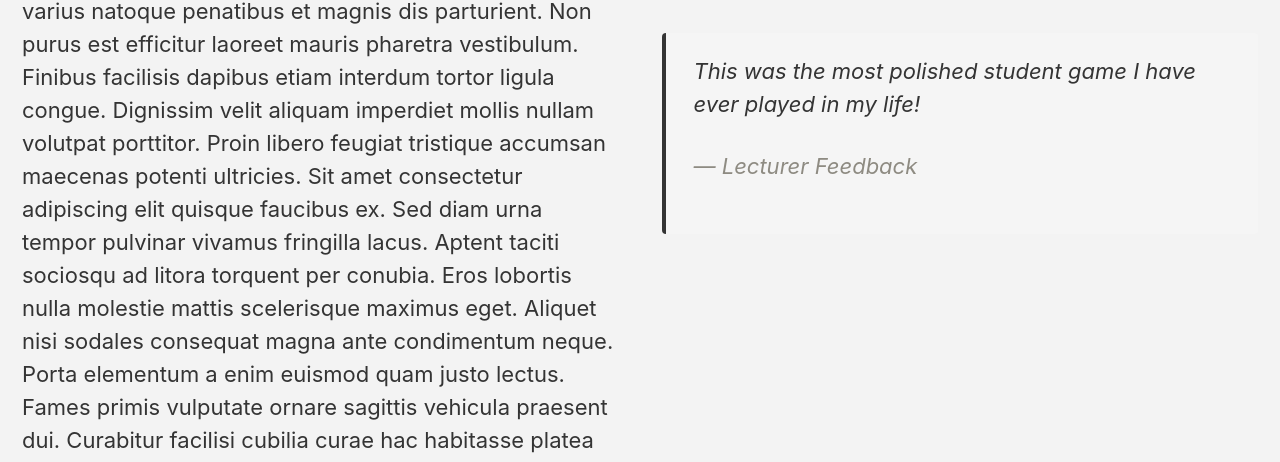
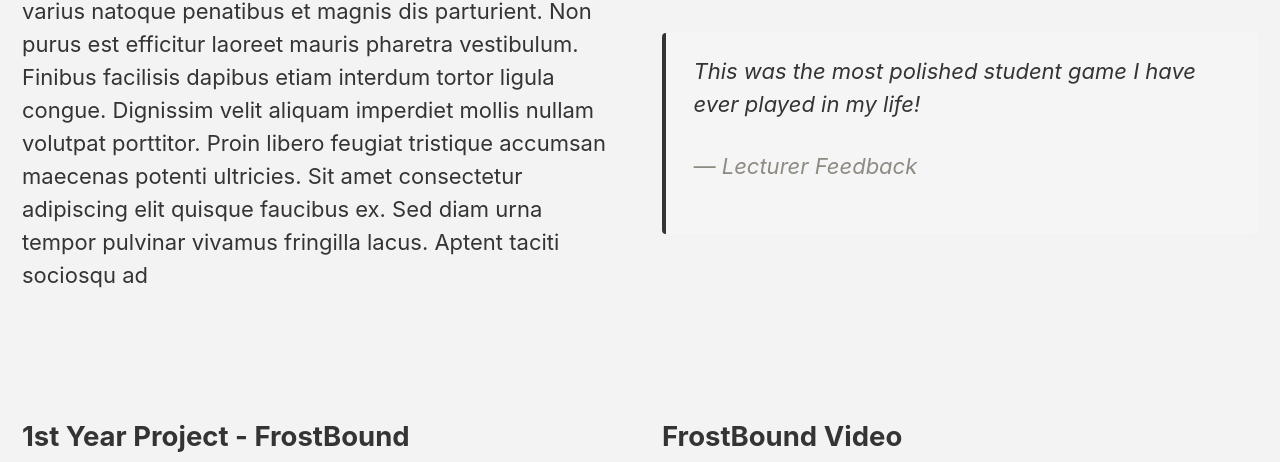
Before and after one commit to Griffsirr/Griffsirr.github.io, a Jekyll site: the page built from _pages/projects.md, in a window 1280 px wide and 1400 px high. Shown: the part 780-1242 px from the top of the window. Built offline with Jekyll 4.4.1, drawn with Linux system fonts in a browser that asks for light colours; some of the changed text lies outside the part shown.

Commit message:
Update projects.html

```diff
--- a/_layouts/projects.html
+++ b/_layouts/projects.html
@@ -28,7 +28,7 @@ layout: default
 <div style="flex:1 1 250px; min-width:250px;">
 <h2>1st Year Project - Flicker</h2>
 <p>
-Lorem ipsum dolor sit amet consectetur adipiscing elit. Leo eu aenean sed diam urna tempor pulvinar. Semper vel class aptent taciti sociosqu ad litora. Mus donec rhoncus eros lobortis nulla molestie mattis. Blandit quis suspendisse aliquet nisi sodales consequat magna. Ac tincidunt nam porta elementum a enim euismod. Cras eleifend turpis fames primis vulputate ornare sagittis. Netus suscipit auctor curabitur facilisi cubilia curae hac. Sem placerat in id cursus mi pretium tellus. Egestas iaculis massa nisl malesuada lacinia integer nunc. Orci varius natoque penatibus et magnis dis parturient. Non purus est efficitur laoreet mauris pharetra vestibulum. Finibus facilisis dapibus etiam interdum tortor ligula congue. Dignissim velit aliquam imperdiet mollis nullam volutpat porttitor. Proin libero feugiat tristique accumsan maecenas potenti ultricies. Sit amet consectetur adipiscing elit quisque faucibus ex. Sed diam urna tempor pulvinar vivamus fringilla lacus. Aptent taciti sociosqu ad litora torquent per conubia. Eros lobortis nulla molestie mattis scelerisque maximus eget. Aliquet nisi sodales consequat magna ante condimentum neque. Porta elementum a enim euismod quam justo lectus. Fames primis vulputate ornare sagittis vehicula praesent dui. Curabitur facilisi cubilia curae hac habitasse platea dictumst. Id cursus mi pretium tellus duis convallis tempus. Nisl malesuada lacinia integer nunc posuere ut hendrerit.
+Lorem ipsum dolor sit amet consectetur adipiscing elit. Leo eu aenean sed diam urna tempor pulvinar. Semper vel class aptent taciti sociosqu ad litora. Mus donec rhoncus eros lobortis nulla molestie mattis. Blandit quis suspendisse aliquet nisi sodales consequat magna. Ac tincidunt nam porta elementum a enim euismod. Cras eleifend turpis fames primis vulputate ornare sagittis. Netus suscipit auctor curabitur facilisi cubilia curae hac. Sem placerat in id cursus mi pretium tellus. Egestas iaculis massa nisl malesuada lacinia integer nunc. Orci varius natoque penatibus et magnis dis parturient. Non purus est efficitur laoreet mauris pharetra vestibulum. Finibus facilisis dapibus etiam interdum tortor ligula congue. Dignissim velit aliquam imperdiet mollis nullam volutpat porttitor. Proin libero feugiat tristique accumsan maecenas potenti ultricies. Sit amet consectetur adipiscing elit quisque faucibus ex. Sed diam urna tempor pulvinar vivamus fringilla lacus. Aptent taciti sociosqu ad
 </p>
 </div>
 <!-- RIGHT: video/content area -->
```
